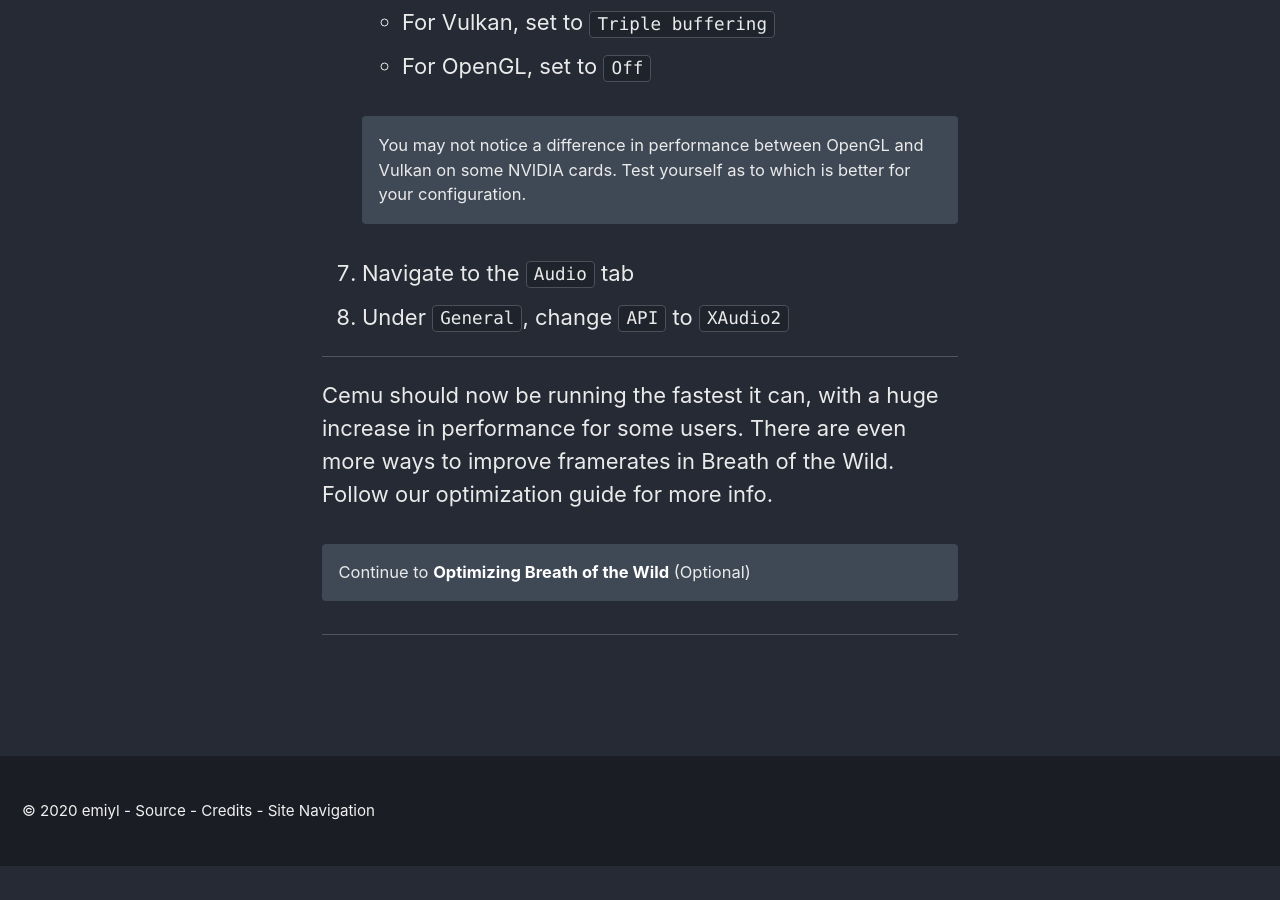
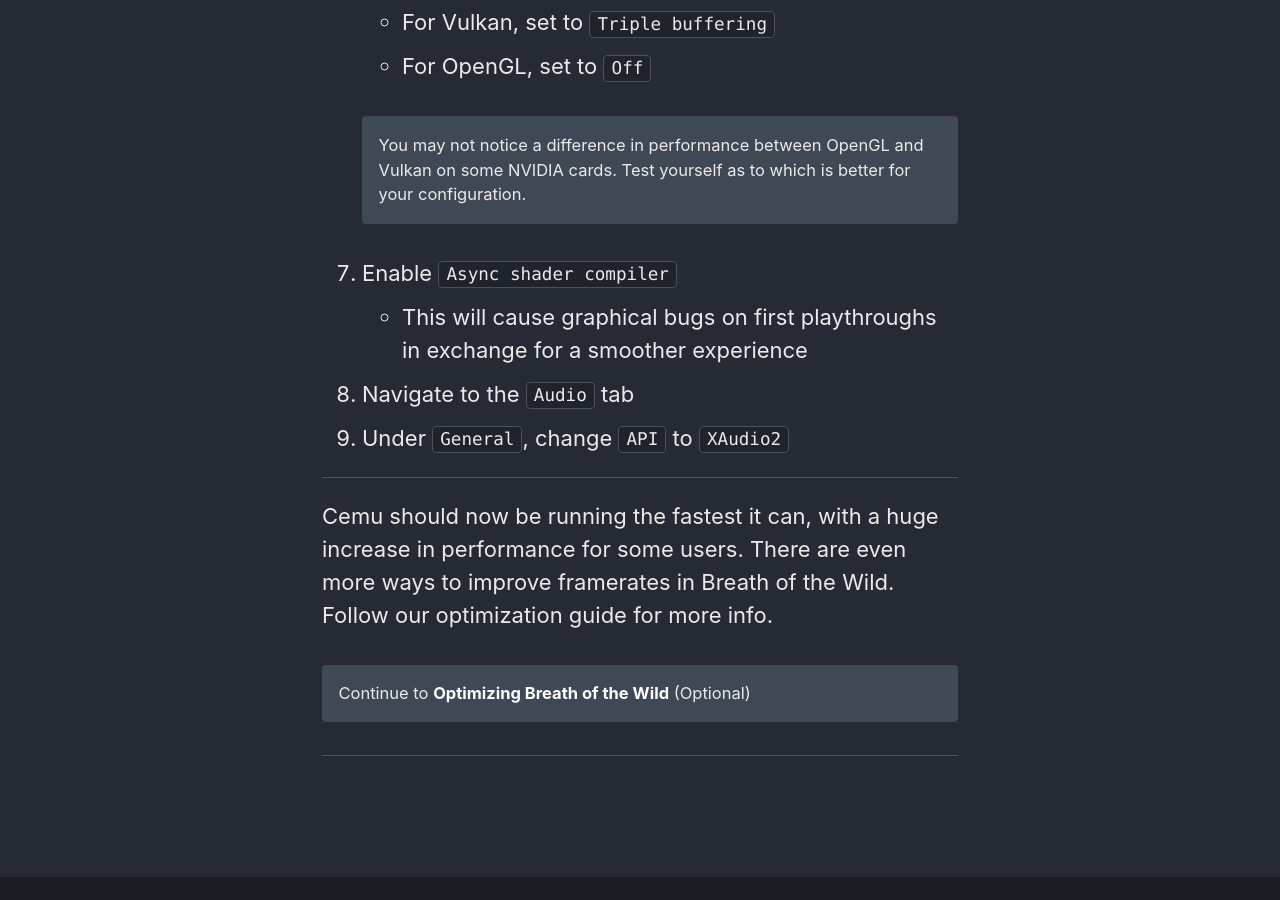
Before and after one commit to cfw-guide/cemu.cfw.guide, a Jekyll site: the page built from _pages/en_US/optimizing-cemu/optimizing-cemu.md, in a window 1280 px wide and 900 px high, scrolled down 3782 px. Built offline with Jekyll 4.4.1, drawn with Linux system fonts in a browser that asks for light colours; before the commit the page ends 4649 px from its top, so only the background shows below that.

Commit message:
added async shader compiler to main optimizing page

```diff
--- a/_pages/en_US/optimizing-cemu/optimizing-cemu-nvidia.md
+++ b/_pages/en_US/optimizing-cemu/optimizing-cemu-nvidia.md
@@ -45,5 +45,7 @@
     You may not notice a difference in performance between OpenGL and Vulkan on some NVIDIA cards. Test yourself as to which is better for your configuration.
     {: .notice--info}
 
-7. Navigate to the `Audio` tab
+7. Enable `Async shader compiler`
+  - This will cause graphical bugs on first playthroughs in exchange for a smoother experience
+1. Navigate to the `Audio` tab
 1. Under `General`, change `API` to `XAudio2`
```
